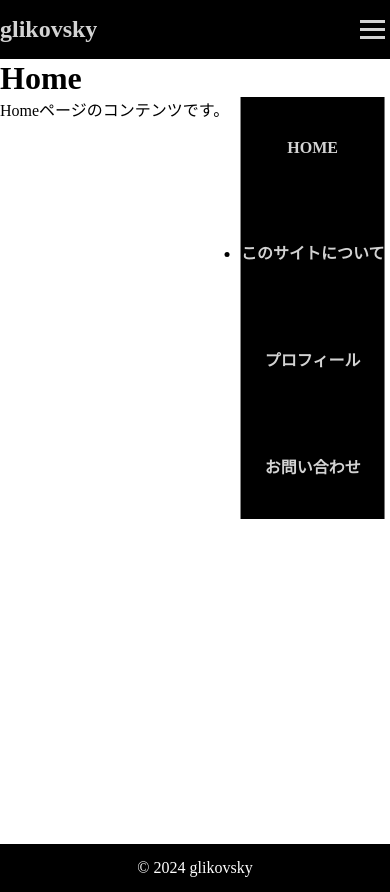
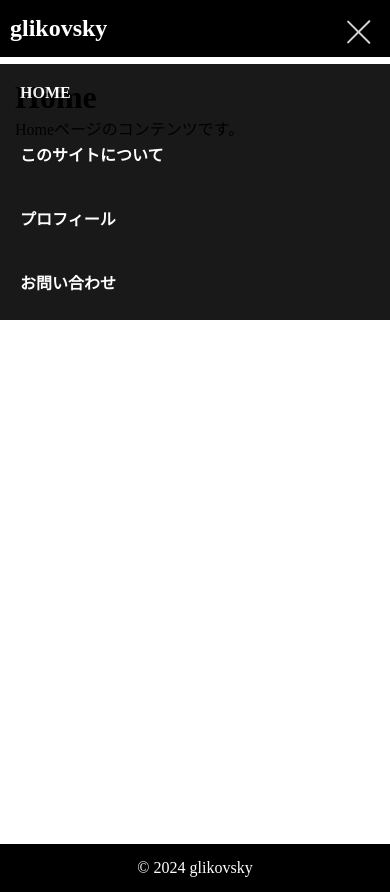
Before and after one commit to glikovsky/public, a plain HTML site: page js/index.html in a window 390 px wide. Both pictures are taken after a click on the element 372 px from the left and 29 px from the top of the page. Drawn offline with Linux system fonts and the light colour scheme.

Commit message:
Update files

```diff
--- a/js/css/style.css
+++ b/js/css/style.css
@@ -4,72 +4,127 @@
 	box-sizing: border-box;
 }
 
+/* カスタム変数 */
+:root {
+	--main-bg-color: black;
+	--main-text-color: white;
+	--main-hover-color: lightgray;
+}
+
 /* ヘッダー */
 header {
 	z-index: 100;
-    position: fixed;
+	position: fixed;
+	background-color: var(--main-bg-color);
 	width: 100%;
+	display: inline-block;
+	align-items: center;
+	max-height: 64px;
+	margin: 0 auto;
 	padding: 15px 0;
-	background-color: black;
-	display: flex;
-	justify-content: space-around;
-	align-items: center;
-	max-height: 60px;
 }
 
 .header_title {
 	cursor: pointer;
 	font-weight: bold;
 	font-size: 24px;
-	color: lightgray;
+	color: var(--main-text-color);
 	text-decoration: none;
+	margin: 0 10px;
 }
 
 .header_title:hover {
-	color: white;
+	color: var(--main-hover-color);
 }
 
-nav {
-	width: 30%;
+header nav {
+	box-sizing: border-box;
+	position: fixed;
+	top: 64px;
+	display: none;
+	width: 100%;
+	margin: 0;
+	padding: 0 20px;
+	height: calc(64px * 4);
+	background-color: var(--main-bg-color);
+	opacity: 0.9;
 }
 
-nav ul {
-	display: flex;
-	justify-content: space-around;
+header nav ul {
+	position: absolute;
+	top: 0;
+	left: 0;
+	list-style: none;
+}
+
+header nav ul li {
+	margin: 0;
+	padding: 20px;
 }
 
 .nav_item {
 	cursor: pointer;
 	font-weight: bold;
 	list-style: none;
-	color: lightgray;
+	color: var(--main-text-color);
 	text-decoration: none;
 }
 
 .nav_item:hover {
-	color: white;
+	color: var(--main-hover-color);
 }
 
-.nav_active {
-	transform: translateX(0%) !important;
+#nav_toggle {
+	z-index: 200;
+	box-sizing: border-box;
+	position: absolute;
+	top: 0;
+	right: 0;
+	display: inline-block;
+	width: 64px;
+	height: 64px;
 }
 
-.nav_toggle {
-	display: none;
-	cursor: pointer;
+#nav_toggle span {
+	position: absolute;
+	top: 16px;
+	left: 16px;
+	display: inline-block;
+	width: 32px;
+	height: 2px;
+	border-radius: 2px;
+	background-color: lightgray;
+	vertical-align: top;
 }
 
-.nav_toggle div {
-	width: 25px;
-	height: 3px;
-	background-color: lightgray;
-	margin: 5px;
+#nav_toggle span:first-child {
+	margin-top: 7px;
+}
+
+#nav_toggle span:nth-child(2) {
+	margin-top: 15px;
+}
+
+#nav_toggle span:last-child {
+	margin-top: 23px;
+}
+
+#nav_toggle.open span:first-child {
+	transform: rotate(-45deg) translate(-5px, 6px);
+}
+
+#nav_toggle.open span:nth-child(2) {
+	opacity: 0;
+}
+
+#nav_toggle.open span:last-child {
+	transform: rotate(45deg) translate(-5px, -6px);
 }
 
 /* メイン */
 main {
 	margin: 0 auto;
-	padding: 60px 0 0 0;
+	padding: 79px 15px 0px;
 	max-width: 1024px;
 	height: 100vh;
 	}
@@ -77,50 +132,43 @@ main {
 /* フッター */
 footer {
 	padding: 15px;
-	background-color: black;
-	color: white;
+	background-color: var(--main-bg-color);
+	color: var(--main-text-color);
 	text-align: center;
 }
 
-@media screen and (max-width: 1400px) {
-	nav {
-		width: 60%
+@media screen and (min-width: 768px) {
+	header {
+		display: block;
+		padding: 15px 0;
+	}
+
+	header nav {
+		display: inline-block;
+		position: absolute;
+		top: 0;
+		right: 0;
+		width: auto;
+		height: auto;
+		margin-right: 15px;
+		opacity: 1;
+		max-height: 64px;
+	}
+
+	header nav ul {
+		position: relative;
+		top: 0;
+		left: 0;
+		transform: unset;
+	}
+
+	header nav ul li {
+		display: inline-block;
+		margin: 20px;
+		padding: 0;
+	}
+
+	#nav_toggle {
+		display: none;
 	}
 }
-
-@media screen and (max-width: 768px) {
-	body {
-		overflow-x: hidden;
-	}
-
-	nav {
-		width: 100%;
-	}
-
-	nav ul {
-		position: absolute;
-		left: 0;
-		height: 50vh;
-		top: 8vh;
-		background-color: black;
-		flex-direction: column;
-		align-items: center;
-		transform: translateX(100%);
-	}
-
-	.nav_toggle {
-		display: block;
-	}
-
-	.line1 .active {
-		transform: rotate(-45deg) translate(-5px, 6px);
-	}
-
-	.line2 .active {
-		opacity: 0;
-	}
-
-	.line3 .active {
-		transform: rotate(45deg) translate(-5px, -6px);
-	}
-}
--- a/js/index.html
+++ b/js/index.html
@@ -9,18 +9,18 @@
 <body>
 	<header>
 		<p><a href="./" class="header_title">glikovsky</a></p>
-		<nav>
-			<ul class="nav_list">
+		<nav id="global_nav">
+			<ul>
 				<li><a href="./" class="nav_item">HOME</a></li>
 				<li><a href="./?c=about" class="nav_item">このサイトについて</a></li>
 				<li><a href="./?c=profile" class="nav_item">プロフィール</a></li>
 				<li><a href="./?c=contact" class="nav_item">お問い合わせ</a></li>
 			</ul>
 		</nav>
-		<div class="nav_toggle">
-			<div class="line1"></div>
-			<div class="line2"></div>
-			<div class="line3"></div>
+		<div id="nav_toggle">
+			<span></span>
+			<span></span>
+			<span></span>
 		</div>
 	</header>
 	<main>
--- a/js/js/index.js
+++ b/js/js/index.js
@@ -38,8 +38,8 @@ $(function() {
 	}
 
 	// モバイルデバイスの場合に表示するバーガーメニューの動作
-	$(".nav_toggle").click(function() {
-		$("nav").toggleClass("nav_active");
-		$(".nav_toggle").children().toggleClass("active");
+	$("#nav_toggle").click(function() {
+		$(this).toggleClass("open");
+		$("#global_nav").slideToggle();
 	})
 });
```
